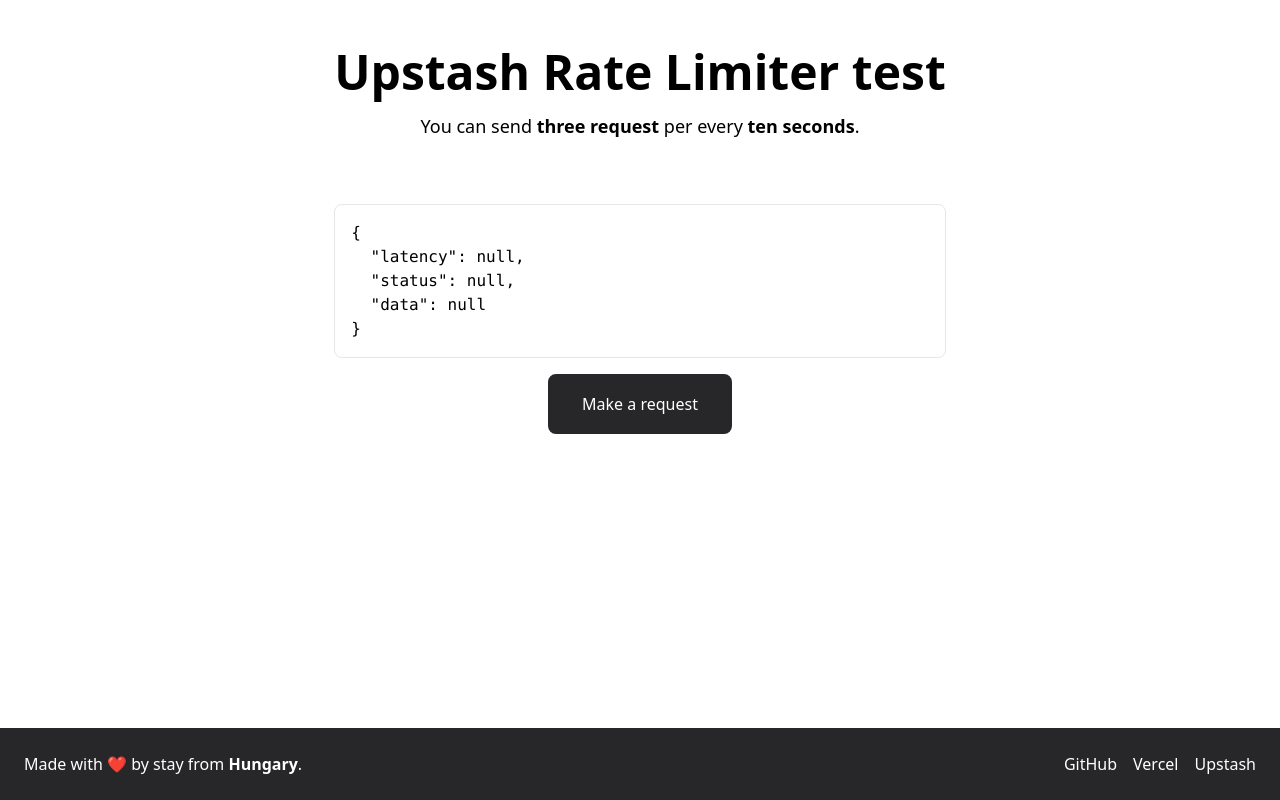
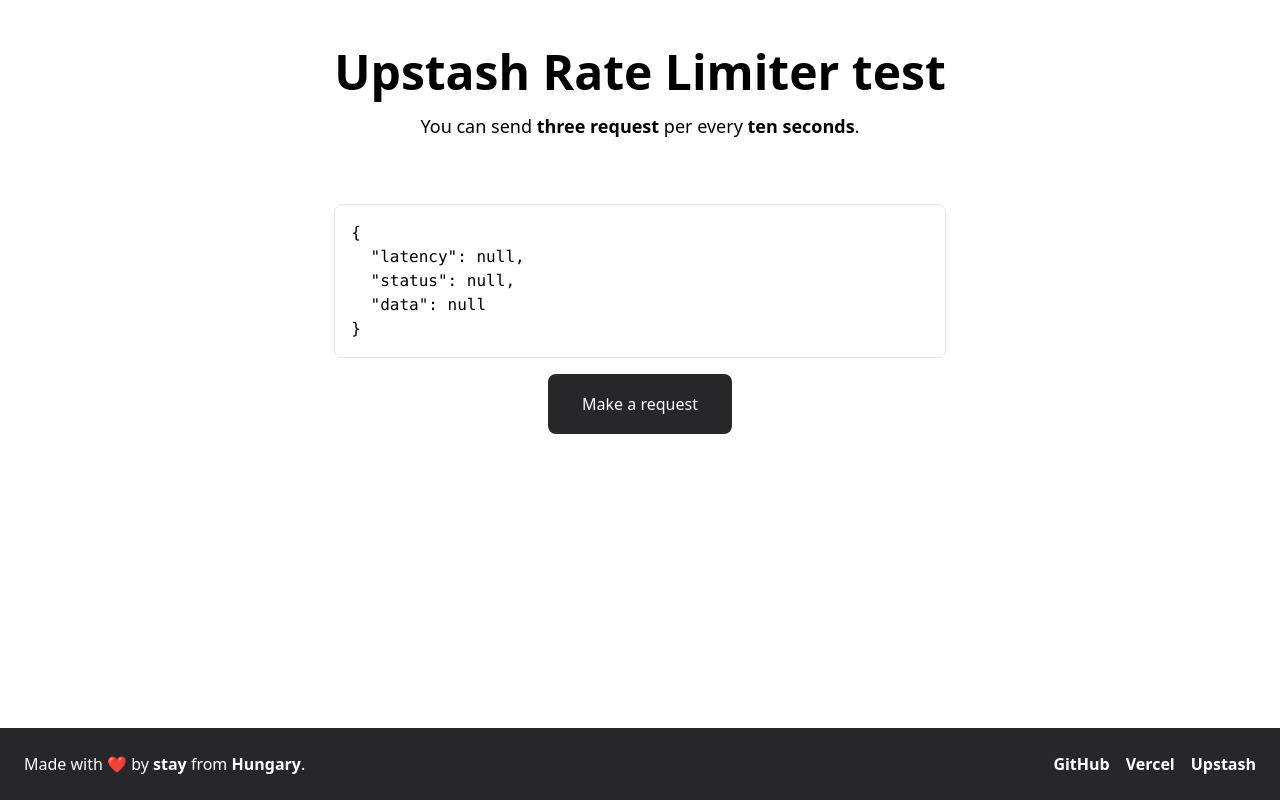
Before and after one commit to stay-js/ratelimit-test, a Next.js app: page / in a window 1280 px wide. Built offline with nearby package versions, Linux system fonts and the light colour scheme.

Commit message:
Update Footer.tsx

```diff
--- a/src/components/Footer.tsx
+++ b/src/components/Footer.tsx
@@ -2,7 +2,7 @@ import Link from 'next/link';
 
 const Anchor: React.FC<{ children: React.ReactNode; href: string }> = ({ children, href }) => (
   <Link
-    className="bg-gradient-to-r from-zinc-200 to-zinc-600 bg-[length:0%_2px] bg-left-bottom bg-no-repeat transition-all duration-200 hover:bg-[length:100%_2px]"
+    className="bg-gradient-to-r from-zinc-200 to-zinc-600 bg-[length:0%_2px] bg-left-bottom bg-no-repeat font-bold transition-all duration-200 hover:bg-[length:100%_2px]"
     href={href}
     target="_blank"
     rel="noopener noreferrer"
```
